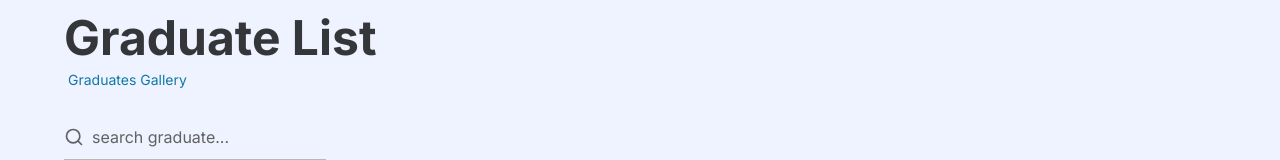
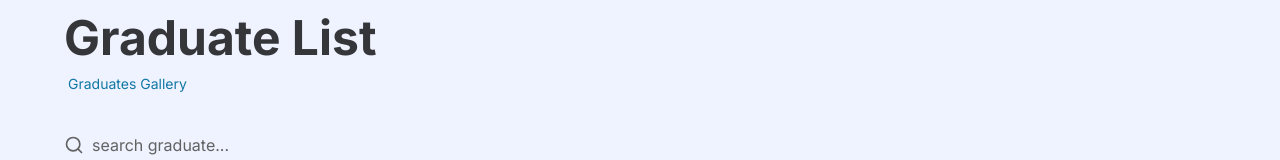
Before and after one commit to mbonikev/hotel_talents_pool, a React (Vite) app: page /#/hireGraduate in a window 1280 px wide. Shown: the part 154-314 px from the top of the page. Built offline with nearby package versions, Linux system fonts and the light colour scheme; no server answers; what ldrs would draw is missing.

Commit message:
updated src/pages/HireGraduate.jsx

```diff
--- a/src/pages/HireGraduate.jsx
+++ b/src/pages/HireGraduate.jsx
@@ -71,7 +71,7 @@ function HireGraduate() {
             <h1 className="text-5xl max-lg:text-4xl font-bold w-fit text-dark-text/90">
               Graduate List
             </h1>
-            <Link to={'/graduatesGallery'} className="text-sm font-normal text-main-color px-1">Graduates Gallery</Link>
+            <Link to={'/graduatesGallery'} className="text-sm font-normal text-main-color px-1 my-1">Graduates Gallery</Link>
           </div>
           <div className="flex items-center justify-start gap-2 w-full max-lg:justify-end">
             <div className="flex items-center justify-start gap-2 border-b-[1px] border-[#b8b8b8]">
```
